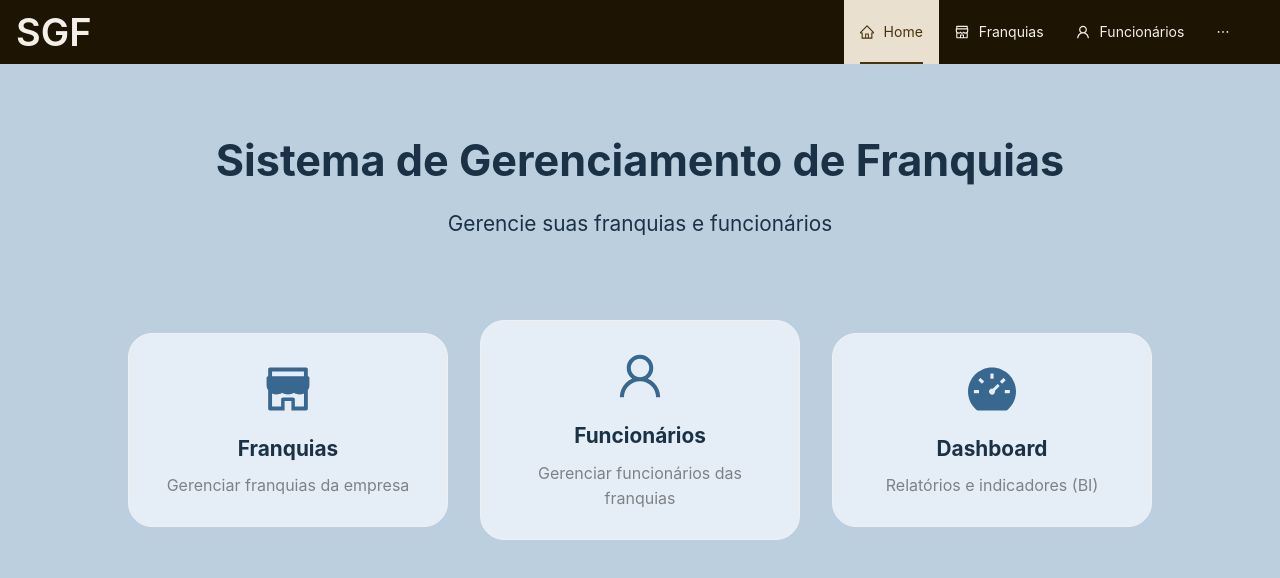
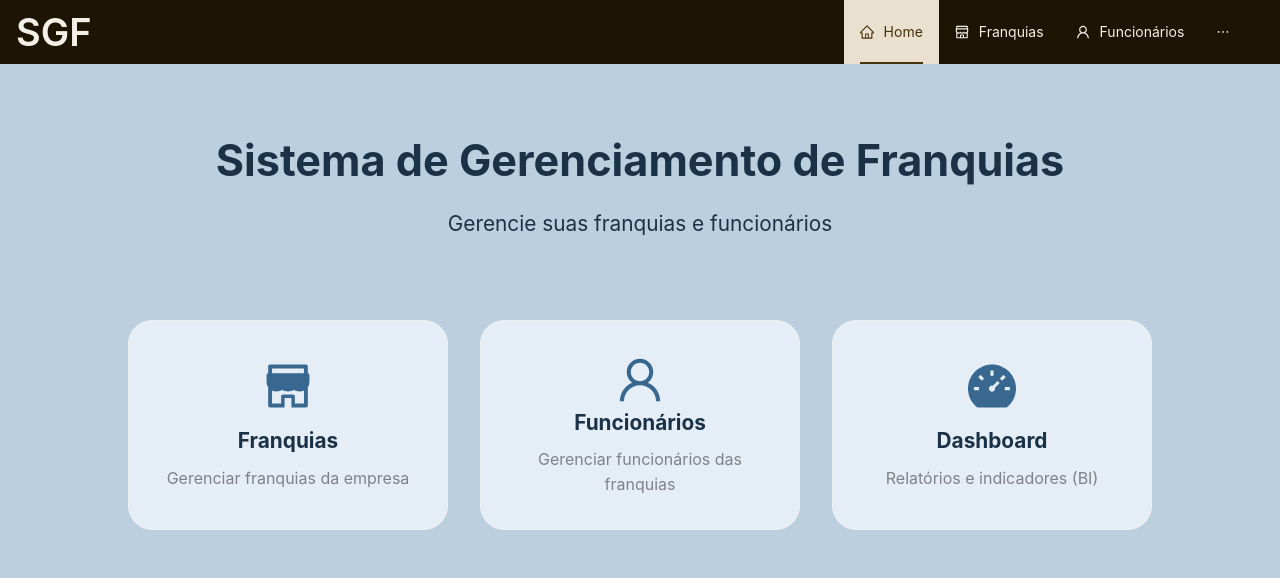
Before and after one commit to gabgon08/projeto-franquias, a Next.js app: page / in a window 1280 px wide. Shown: the top 578 px of the page. Built offline with nearby package versions, Linux system fonts and the light colour scheme.

Commit message:
style: fix home page cards height

```diff
--- a/src/app/page.module.css
+++ b/src/app/page.module.css
@@ -24,8 +24,10 @@
     border-radius: 1.5rem;
     padding: 2rem;
     display: grid;
-    gap: 1.5rem;
+    gap: 0;
     transition: all 0.3s ease;
+    height: 210px;
+    align-items: center;
 }
 
 .card:hover {
```
